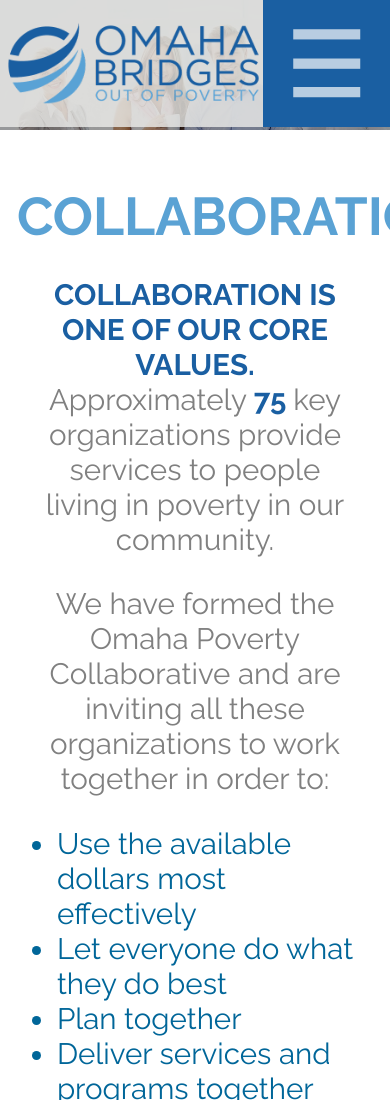
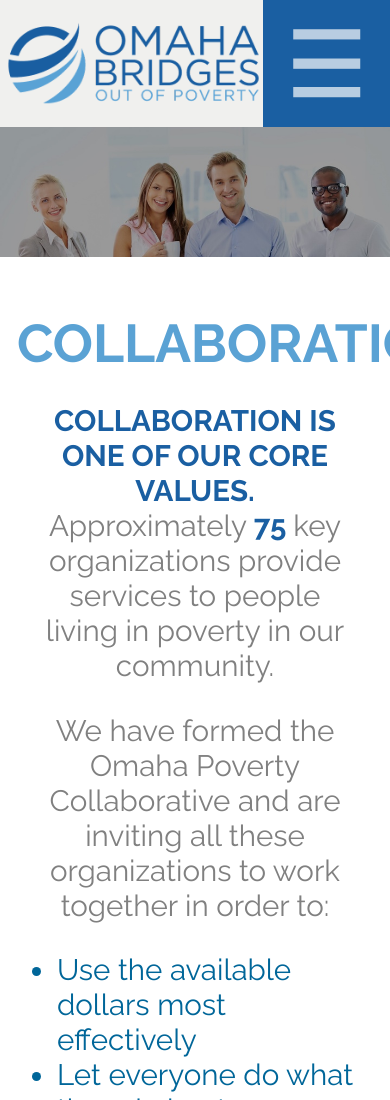
Before and after one commit to bridgesoutofpoverty/bridgesoutofpoverty.github.io, a plain HTML site: page partners.html in a window 390 px wide. Shown: the top 1100 px of the page. Drawn offline with nearby package versions, Linux system fonts and the light colour scheme.

Commit message:
move parners image down - media query

```diff
--- a/partners.html
+++ b/partners.html
@@ -79,6 +79,10 @@
             div.middle {
               padding: 0vh;
             }
+
+            #topimage{
+                margin-top: 15vh;
+            }
         }
 
       </style>
@@ -86,7 +90,7 @@
   <body>
 
     <div id="main">
-        <img class="partimg" src="images/partners.jpg"/>
+        <img id="topimage" class="partimg" src="images/partners.jpg"/>
 
         <div class="collab">
             <br/>
```
